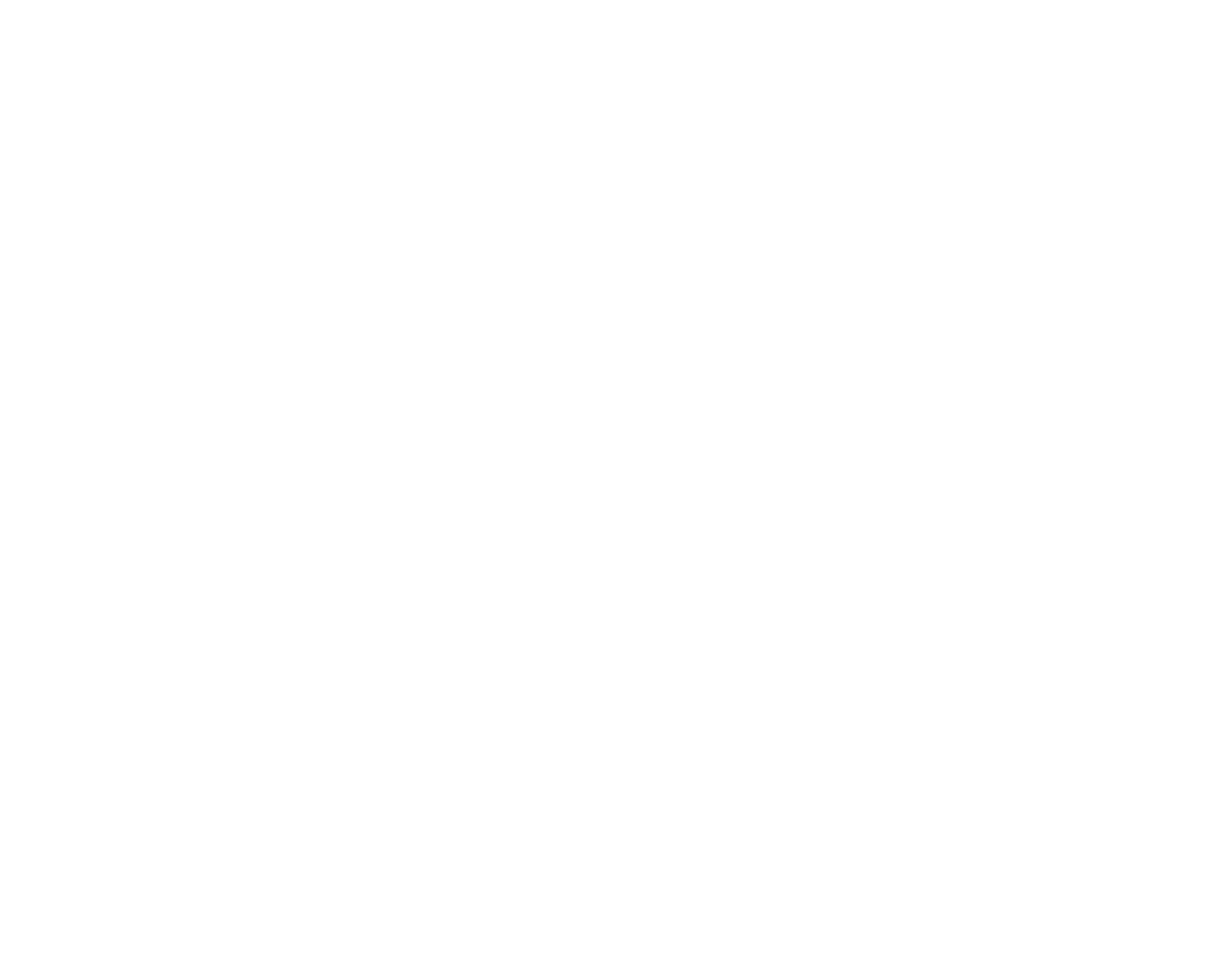
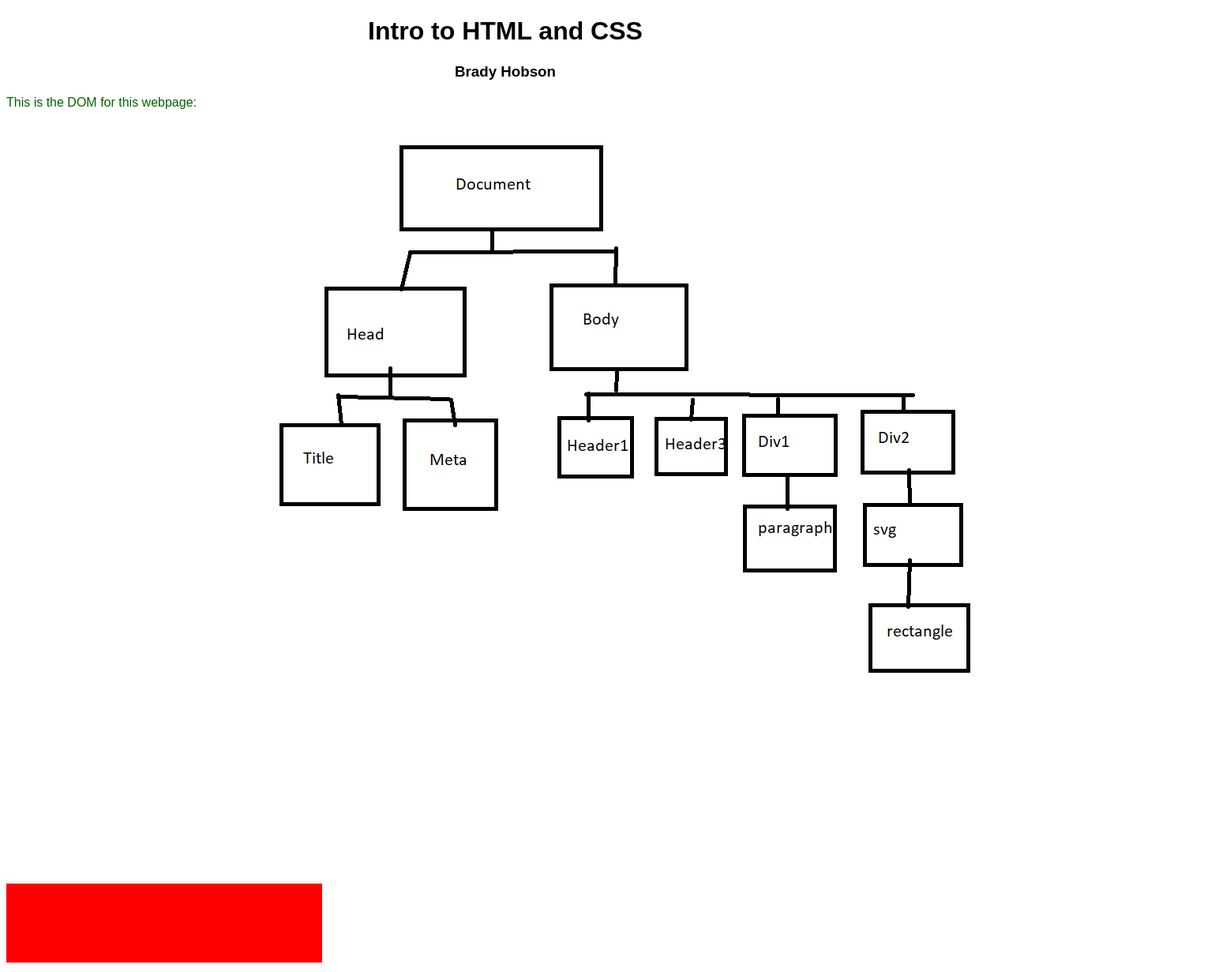
Before and after one commit to DS4200-S23-Class/ic-02-BradyHobson, a plain HTML site: page index.html in a window 1280 px wide. Shown: the whole page at 79% size, 1544 px wide, since content can reach past the window. Before the commit the page ends 800 px from the top, so only its background shows below. Drawn offline with Linux system fonts and the light colour scheme.

Commit message:
class work

```diff
--- a/index.html
+++ b/index.html
@@ -2,12 +2,28 @@
 <html>
 
 <head>
+    <link rel="stylesheet" href="style.css">
+    <title>ic-02</title>
     <meta charset=utf-8/>
 </head>
 
 
 <body>
+    <h1 class="centered">Intro to HTML and CSS</h1>
+    <h3 class="centered">Brady Hobson</h3>
 
+    <div id="div1" class="container">
+        <p id="p1">
+            This is the DOM for this webpage:
+        </p>
+        <img src="DOM.png">
+    </div>
+
+    <div id="div2" class="container">
+        <svg width="400" height="100">
+            <rect width="400" height="100">
+        </svg>
+    </div>
 
 </body>
 
--- /dev/null
+++ b/style.css
@@ -0,0 +1,19 @@
+body {
+	font-family: Arial;
+}
+
+.centered {
+	text-align: center;
+}
+
+.container {
+	border: 4px black;
+}
+
+#p1 {
+	color: darkgreen;
+}
+
+rect {
+	fill: red;
+}
```
Also changed, not shown: DOM.png (added), 1 other file.
